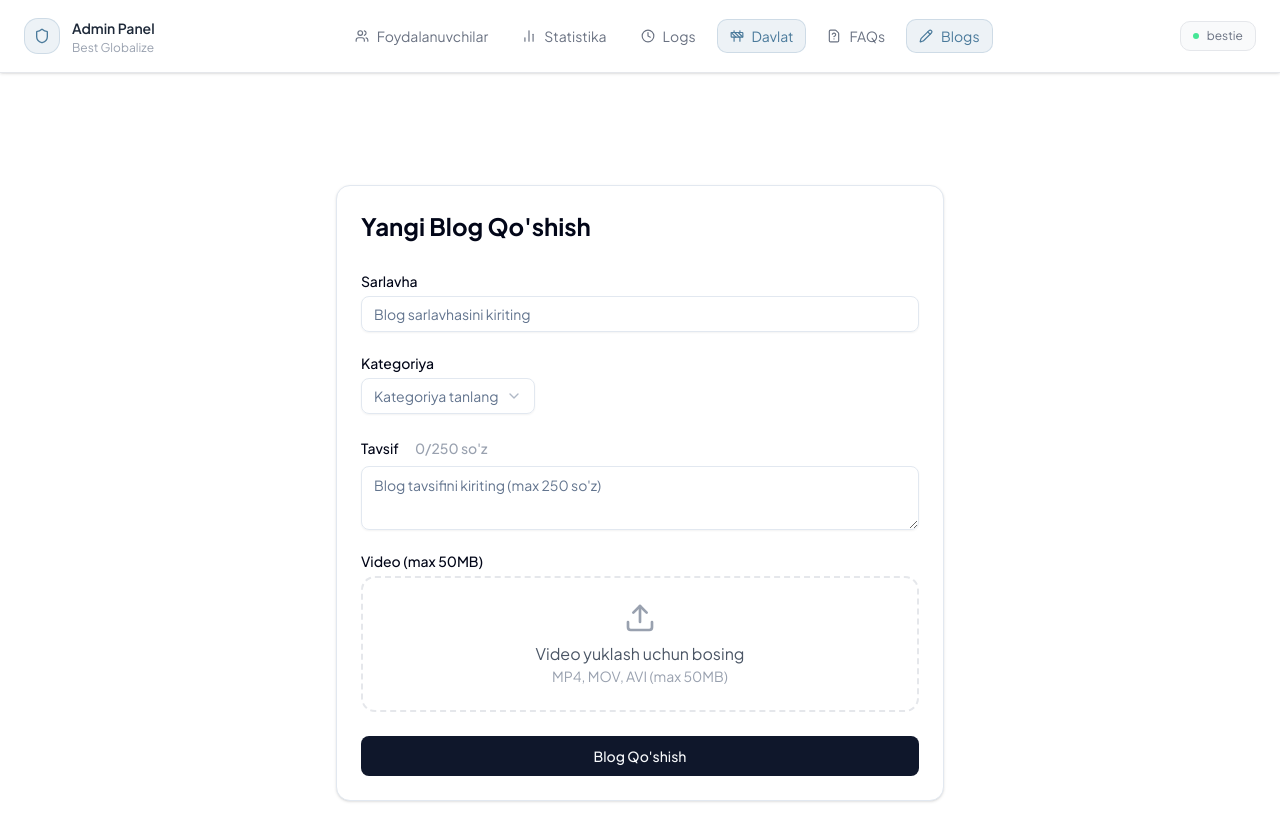
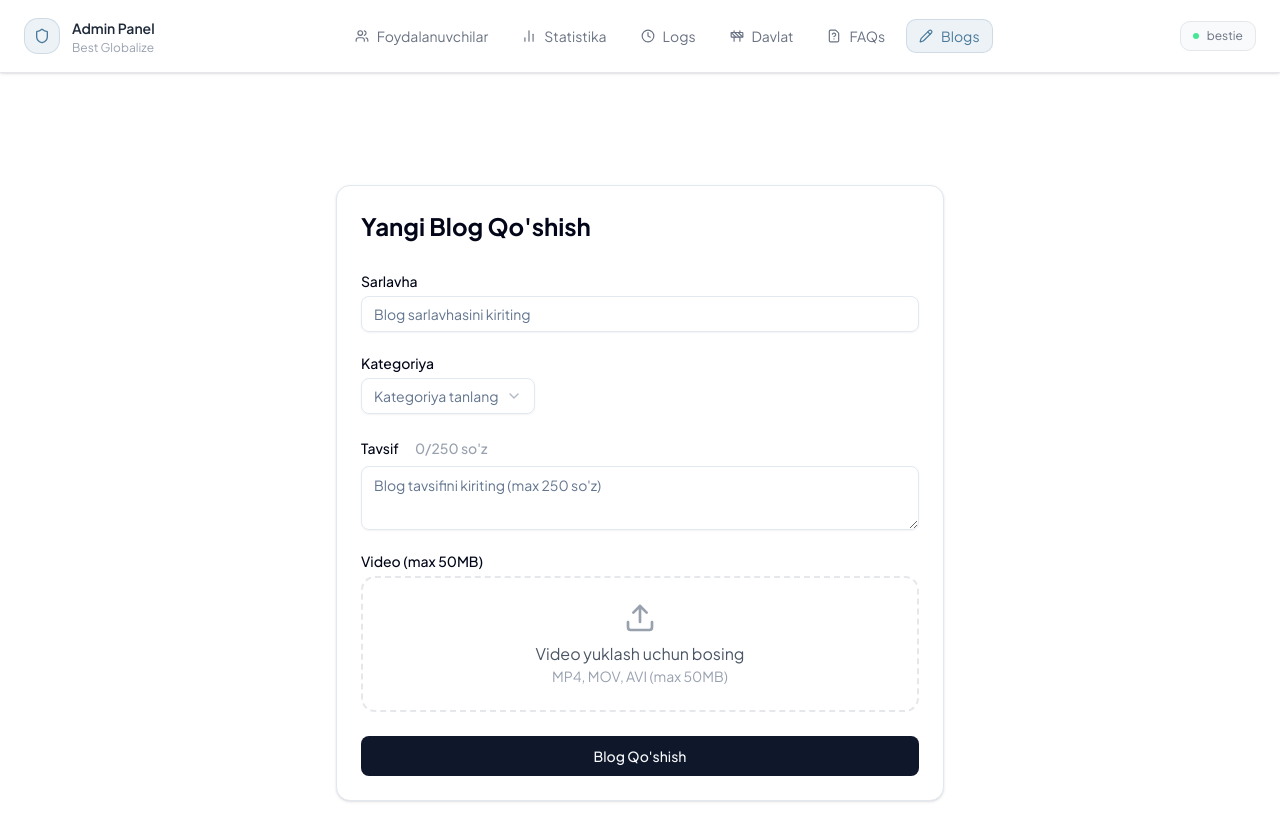
Before and after one commit to islome/migration, a Next.js app: page /admin/blogs/new in a window 1280 px wide. Built offline with nearby package versions, Linux system fonts and the light colour scheme.

Commit message:
minor changes in admin header

```diff
--- a/app/admin/analytics/page.tsx
+++ b/app/admin/analytics/page.tsx
@@ -207,7 +207,7 @@ export default function AnalyticsPage() {
             </Link>
             <Link
               href="/admin/country"
-              className="flex items-center gap-2 text-sm text-[#4a7a9b] bg-[#89aac3]/15 px-3 py-1.5 rounded-lg border border-[#89aac3]/30 transition"
+              className="flex items-center gap-2 text-sm text-gray-500 hover:text-[#4a7a9b] px-3 py-1.5 rounded-lg hover:bg-[#89aac3]/10 border border-transparent hover:border-[#89aac3]/20 transition"
             >
               <Construction className="w-3.5 h-3.5" />
               Davlat
--- a/app/admin/blogs/new/page.tsx
+++ b/app/admin/blogs/new/page.tsx
@@ -153,7 +153,7 @@ export default function AdminBlogsPage() {
             </Link>
             <Link
               href="/admin/country"
-              className="flex items-center gap-2 text-sm text-[#4a7a9b] bg-[#89aac3]/15 px-3 py-1.5 rounded-lg border border-[#89aac3]/30 transition"
+              className="flex items-center gap-2 text-sm text-gray-500 hover:text-[#4a7a9b] px-3 py-1.5 rounded-lg hover:bg-[#89aac3]/10 border border-transparent hover:border-[#89aac3]/20 transition"
             >
               <Construction className="w-3.5 h-3.5" />
               Davlat
--- a/app/admin/blogs/page.tsx
+++ b/app/admin/blogs/page.tsx
@@ -73,7 +73,7 @@ export default async function AdminBlogs() {
             </Link>
             <Link
               href="/admin/country"
-              className="flex items-center gap-2 text-sm text-[#4a7a9b] bg-[#89aac3]/15 px-3 py-1.5 rounded-lg border border-[#89aac3]/30 transition"
+              className="flex items-center gap-2 text-sm text-gray-500 hover:text-[#4a7a9b] px-3 py-1.5 rounded-lg hover:bg-[#89aac3]/10 border border-transparent hover:border-[#89aac3]/20 transition"
             >
               <Construction className="w-3.5 h-3.5" />
               Davlat
--- a/app/admin/logs/page.tsx
+++ b/app/admin/logs/page.tsx
@@ -114,12 +114,12 @@ export default function LogsPage() {
             </Link>
             <Link
               href="/admin/country"
-              className="flex items-center gap-2 text-sm text-[#4a7a9b] bg-[#89aac3]/15 px-3 py-1.5 rounded-lg border border-[#89aac3]/30 transition"
+              className="flex items-center gap-2 text-sm text-gray-500 hover:text-[#4a7a9b] px-3 py-1.5 rounded-lg hover:bg-[#89aac3]/10 border border-transparent hover:border-[#89aac3]/20 transition"
             >
               <Construction className="w-3.5 h-3.5" />
               Davlat
             </Link>
-             <Link
+            <Link
               href="/admin/faq"
               className="flex items-center gap-2 text-sm text-gray-500 hover:text-[#4a7a9b] px-3 py-1.5 rounded-lg hover:bg-[#89aac3]/10 border border-transparent hover:border-[#89aac3]/20 transition"
             >
```
